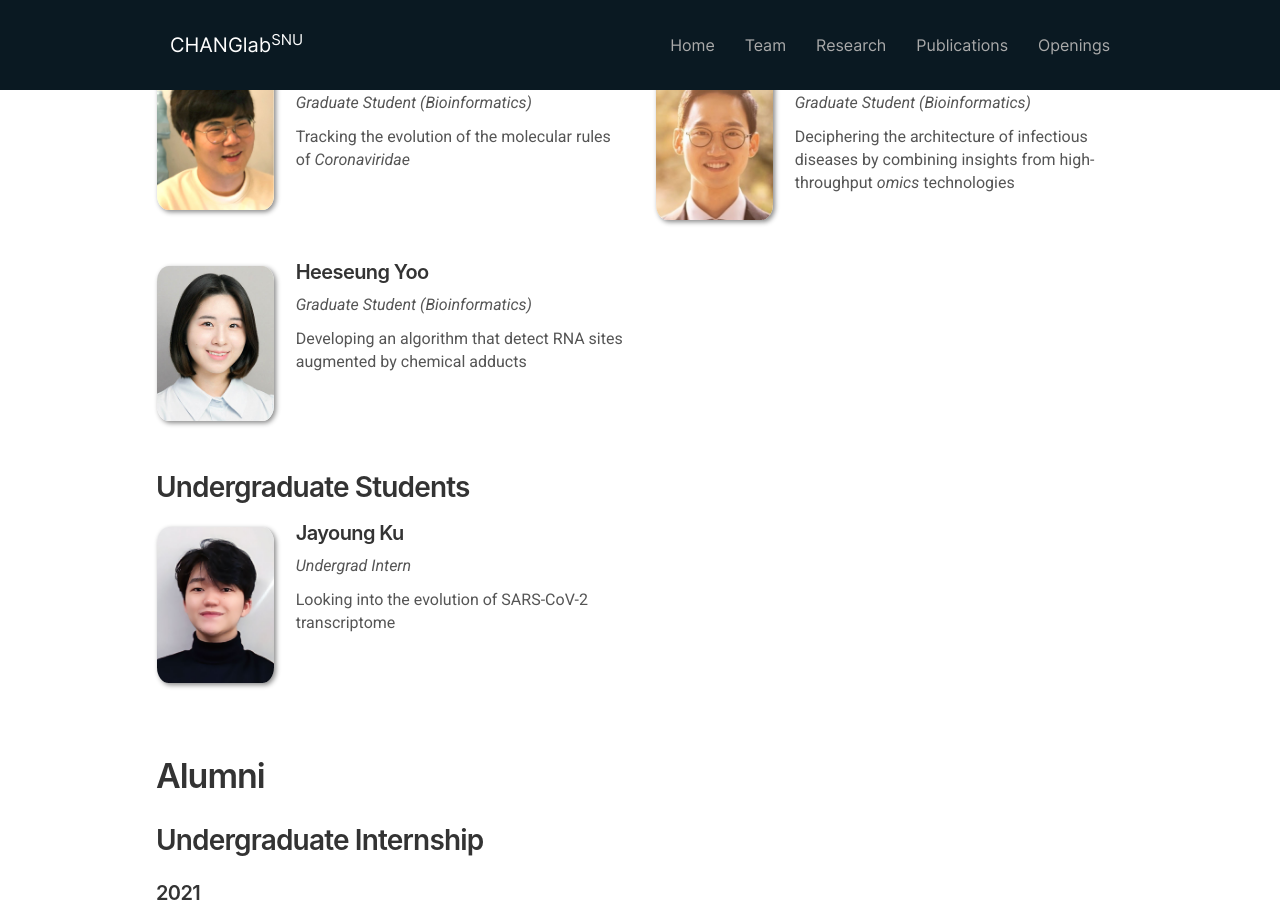
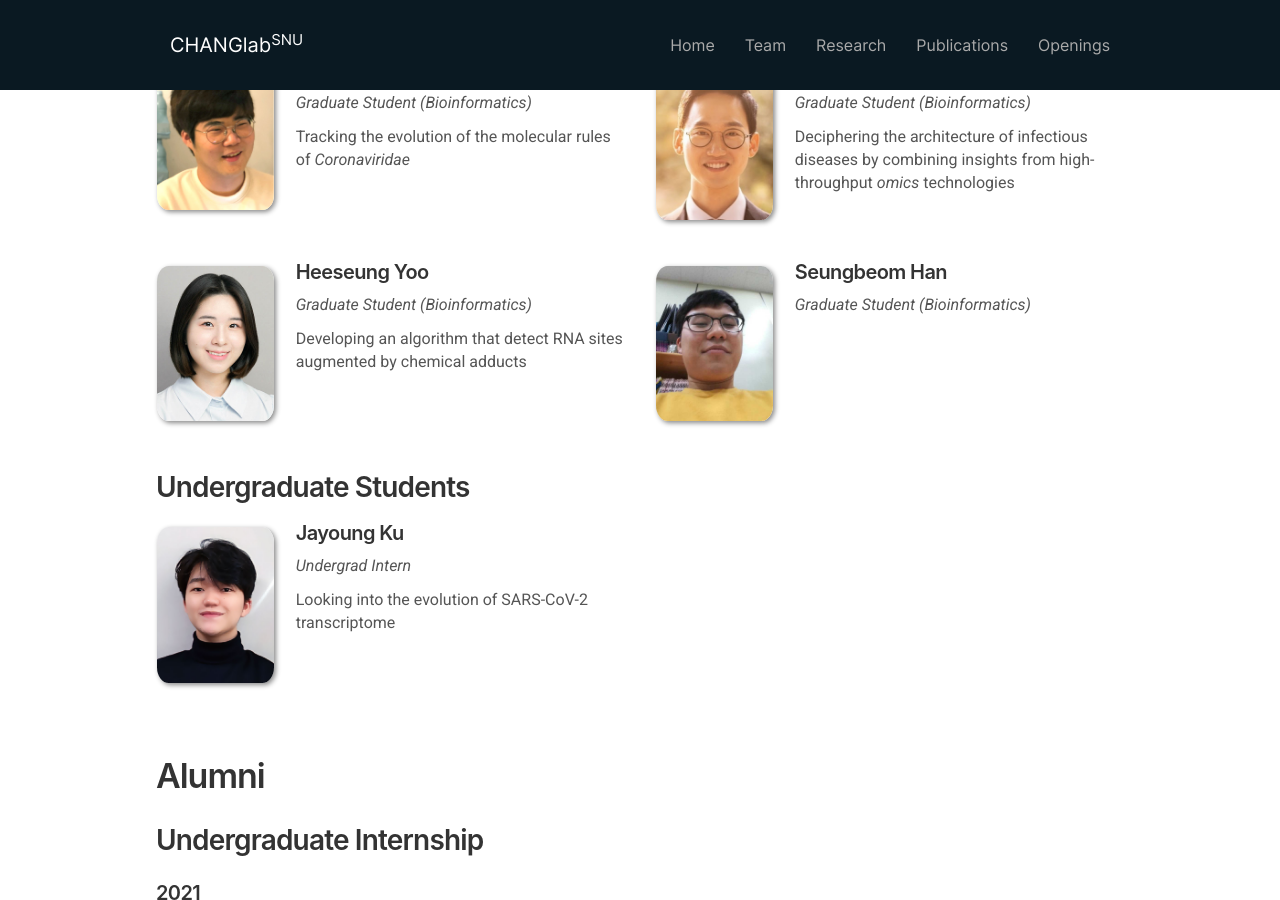
Before and after one commit to ChangLabSNU/ChangLabSNU.github.io, a Jekyll site: the page built from _pages/team.md, in a window 1280 px wide and 900 px high, scrolled down 876 px. Built offline with Jekyll 4.4.1, drawn with Linux system fonts in a browser that asks for light colours; nearby versions of some CDN libraries; some web fonts are replaced.

Commit message:
register seungbeom's profile on team page

```diff
--- a/_data/team_graduate.yml
+++ b/_data/team_graduate.yml
@@ -32,3 +32,10 @@
   info: "Graduate Student (Bioinformatics)"
   intro: "Developing an algorithm that detect RNA sites augmented by chemical adducts"
   link: heeseung-yoo
+
+- name: Seungbeom Han
+  photo: sbhan-thumb.jpg
+  email: hansb@snu.ac.kr
+  info: "Graduate Student (Bioinformatics)"
+  intro:
+  link: seungbeom-han
```
